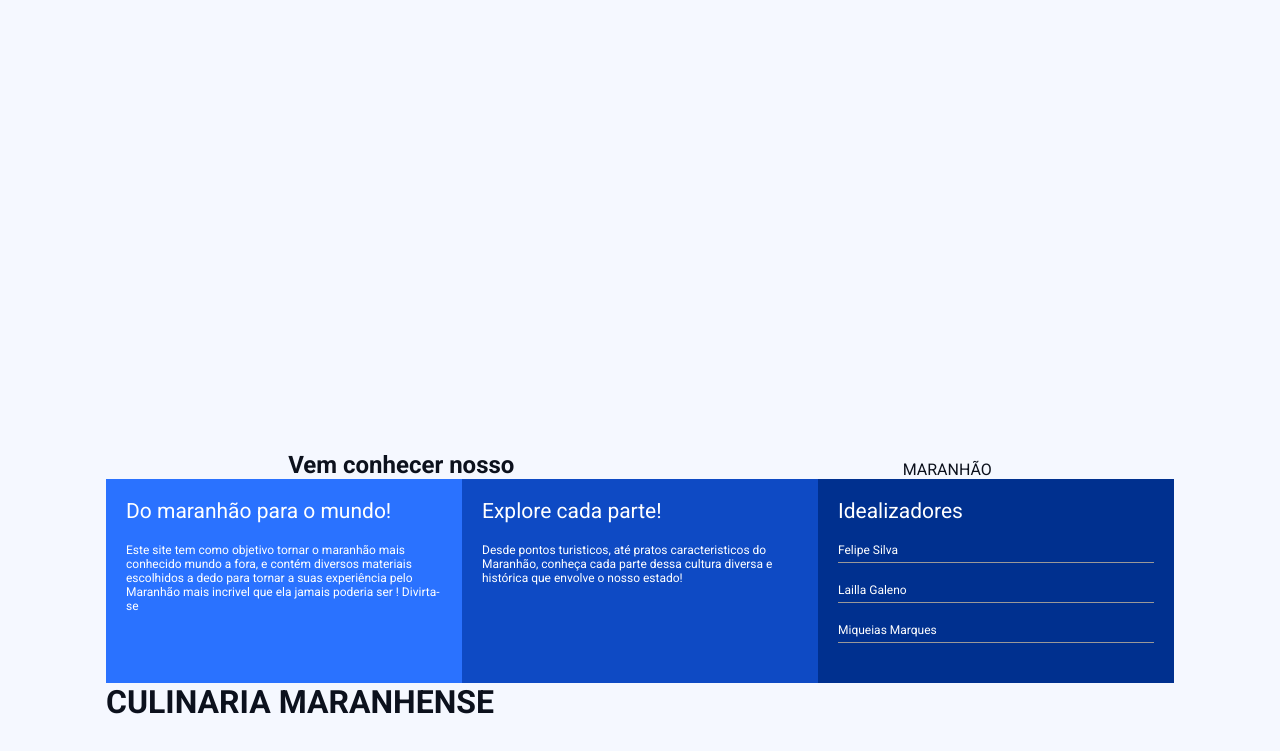
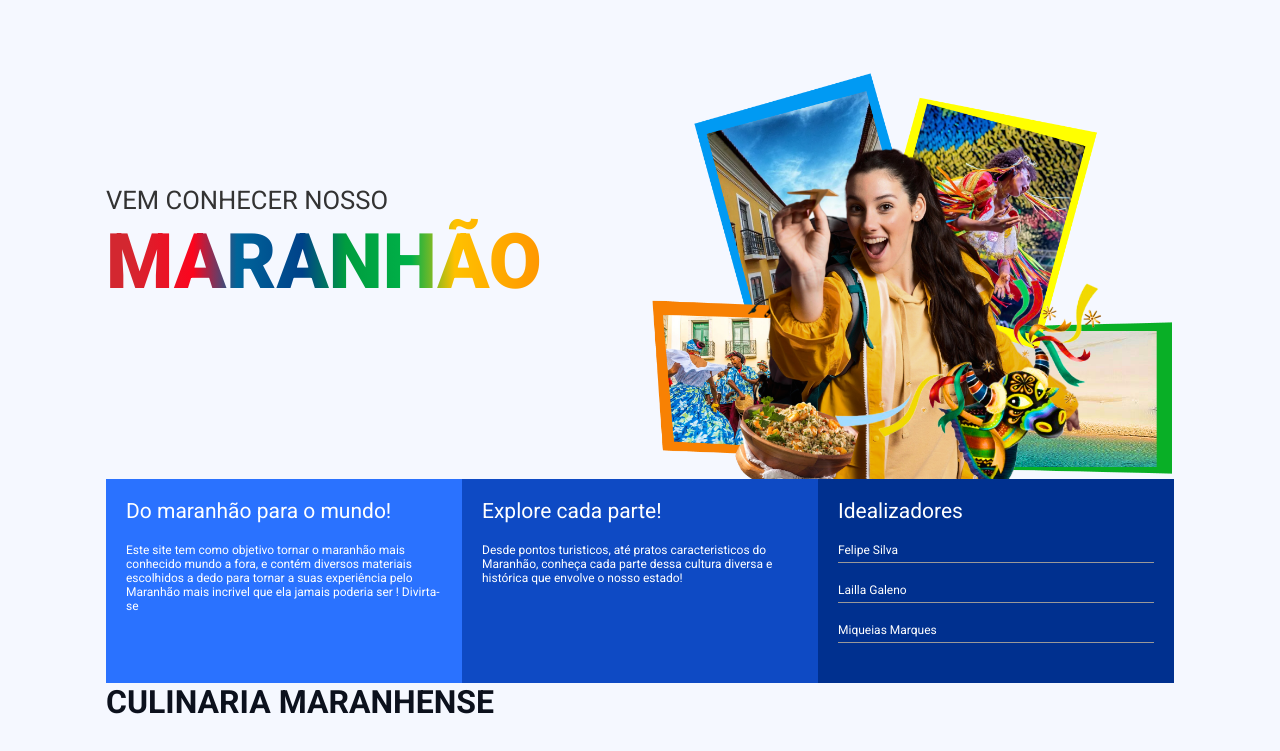
Before and after one commit to laillagaleno/desafio-5, a website: page pages/culinaria.html in a window 1280 px wide. Shown: the part 49-800 px from the top of the page. Drawn offline with Linux system fonts and the light colour scheme; files whose address does not match are found by name.

Commit message:
ajeitando os banners

```diff
--- a/pages/culinaria.html
+++ b/pages/culinaria.html
@@ -43,8 +43,13 @@
         <section id="banner">
             <div class="container column">
                 <div class="banner_headline">
-                    <h2 id="name1">Vem conhecer nosso</h2>
-                    <p id="maranhão1">MARANHÃO</p>
+                    <div class="headline_text">
+                        <h4>Vem conhecer nosso</h4>
+                        <h2>MARANHÃO</h2>
+
+                    </div>
+
+                    <img src="/img/capa.png" alt="menina conhecendo a cultura maranhense">
                 </div>
 
                 <div class="banner_options">
```
